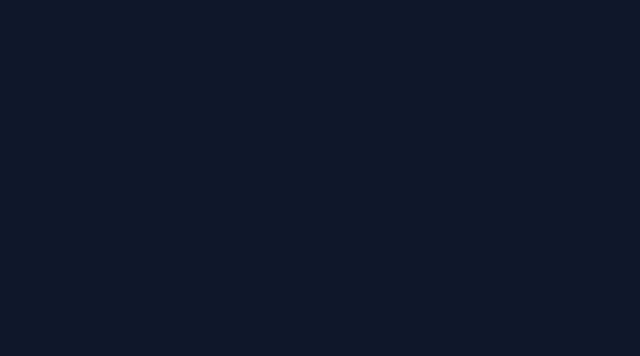
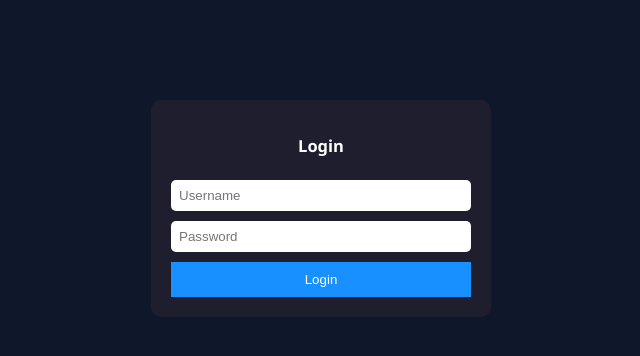
Before and after one commit to Ravi2001Vish/Party_Chart_Client, a React (Create React App) app: page /login in a window 1280 px wide. Before the commit this address had no page. Shown: the top 356 px of the page, without its empty margins (319-959 px from the left). Built offline with nearby package versions, Linux system fonts and the light colour scheme; what chartjs-plugin-datalabels would draw is missing.

Commit message:
login added

```diff
--- a/public/index.html
+++ b/public/index.html
@@ -24,6 +24,8 @@
       work correctly both with client-side routing and a non-root public URL.
       Learn how to configure a non-root public URL by running `npm run build`.
     -->
+
+
     <title>Sssypl Party Chart</title>
   </head>
   <body>
--- a/src/App.css
+++ b/src/App.css
@@ -202,3 +202,47 @@ tbody tr td {
   font-size: 11px;
   padding: 4px 6px;
 }
+
+
+
+
+.btn-logout {
+  background: #ff4d4f;
+  color: white;
+  border: none;
+  padding: 6px 12px;
+  border-radius: 6px;
+  cursor: pointer;
+  font-size: 12px;
+  transition: 0.2s;
+}
+
+.btn-logout:hover {
+  background: #d9363e;
+}
+
+.login-box {
+  width: 300px;
+  margin: 100px auto;
+  padding: 20px;
+  background: #1e1e2f;
+  color: white;
+  border-radius: 10px;
+  display: flex;
+  flex-direction: column;
+  gap: 10px;
+}
+
+.login-box input {
+  padding: 8px;
+  border-radius: 5px;
+  border: none;
+}
+
+.login-box button {
+  padding: 10px;
+  background: #1890ff;
+  border: none;
+  color: white;
+  cursor: pointer;
+}
--- a/src/App.js
+++ b/src/App.js
@@ -1,15 +1,60 @@
-import { BrowserRouter, Routes, Route } from "react-router-dom";
+import { BrowserRouter, Routes, Route, Navigate } from "react-router-dom";
+import { useState, useEffect } from "react";
+
 import Dashboard from "./pages/Dashboard";
 import AddRecord from "./pages/AddRecord";
 import EditRecord from "./pages/EditRecord";
+import Login from "./components/Login";
 
 function App() {
+  const [user, setUser] = useState(null);
+
+  // 🔐 Check login from localStorage
+  useEffect(() => {
+    const savedUser = localStorage.getItem("user");
+    if (savedUser) {
+      setUser(JSON.parse(savedUser));
+    }
+  }, []);
+
+  // 🔐 Protect routes
+  const PrivateRoute = ({ children }) => {
+    return user ? children : <Navigate to="/login" />;
+  };
+
   return (
     <BrowserRouter>
       <Routes>
-        <Route path="/" element={<Dashboard />} />
-        <Route path="/add" element={<AddRecord />} />
-        <Route path="/edit/:id" element={<EditRecord />} />
+        {/* 🔐 Login Route */}
+        <Route path="/login" element={<Login onLogin={setUser} />} />
+
+        {/* 🔐 Protected Routes */}
+        <Route
+          path="/"
+          element={
+            <PrivateRoute>
+              <Dashboard user={user} />
+            </PrivateRoute>
+          }
+        />
+
+        <Route
+          path="/add"
+          element={
+            <PrivateRoute>
+              <AddRecord />
+            </PrivateRoute>
+          }
+        />
+
+        <Route
+          path="/edit/:id"
+          element={
+            <PrivateRoute>
+              <EditRecord />
+            </PrivateRoute>
+          }
+        />
       </Routes>
     </BrowserRouter>
   );
--- a/src/api.js
+++ b/src/api.js
@@ -1,7 +1,8 @@
 import axios from "axios";
 
 const API = axios.create({
-  baseURL: "https://party-chart-server.onrender.com/api",
+  // baseURL: "https://party-chart-server.onrender.com/api",
+  baseURL: "http://localhost:5000/api"
 });
 
 export default API;
--- /dev/null
+++ b/src/components/Login.jsx
@@ -0,0 +1,60 @@
+import { useState } from "react";
+
+import { useNavigate } from "react-router-dom";
+
+
+
+export default function Login({ onLogin }) {
+  const [username, setUsername] = useState("");
+  const [password, setPassword] = useState("");
+const navigate = useNavigate();
+  const handleLogin = async () => {
+    try {
+      const res = await fetch("http://localhost:5000/login", {
+        method: "POST",
+        headers: {
+          "Content-Type": "application/json",
+        },
+        body: JSON.stringify({ username, password }),
+      });
+
+
+
+      const data = await res.json();
+
+      if (res.ok) {
+        localStorage.setItem("user", JSON.stringify(data.user));
+        onLogin(data.user);
+
+          navigate("/");
+      } else {
+        alert(data.message);
+      }
+    } catch (err) {
+      alert("Server error");
+    }
+  };
+
+  return (
+    <div className="login-box">
+      <h2>Login</h2>
+
+   <input
+  autoComplete="off"
+  placeholder="Username"
+  value={username}
+  onChange={(e) => setUsername(e.target.value)}
+/>
+
+<input
+  autoComplete="new-password"
+  type="password"
+  placeholder="Password"
+  value={password}
+  onChange={(e) => setPassword(e.target.value)}
+/>
+
+      <button onClick={handleLogin}>Login</button>
+    </div>
+  );
+}
--- a/src/pages/Dashboard.jsx
+++ b/src/pages/Dashboard.jsx
@@ -30,12 +30,29 @@ export default function Dashboard() {
 
   const navigate = useNavigate();
 
+const handleLogout = () => {
+  localStorage.removeItem("user"); // user remove
+  navigate("/login"); // login page pe bhejo
+};
+
   // 🔄 Fetch Data
-  const fetchData = async () => {
-    const res = await API.get("/");
-    setData(res.data);
-    setFiltered(res.data);
-  };
+const fetchData = async () => {
+  const res = await API.get("/");
+
+  const user = JSON.parse(localStorage.getItem("user"));
+
+  let apiData = res.data;
+
+  // 🔥 MAIN FIX (ONLY THIS PART)
+  if (user && user.allowedParties) {
+    apiData = apiData.filter((item) =>
+      user.allowedParties.includes(item.party)
+    );
+  }
+
+  setData(apiData);
+  setFiltered(apiData);
+};
 
   const handleExport = () => {
   const exportData = filtered.map((d) => ({
@@ -211,7 +228,9 @@ const handleClear = () => {
     <div className="dashboard-container">
 
       <h2>🚚 Logistics Monitoring Dashboard</h2>
-
+  <button className="btn-logout" onClick={handleLogout}>
+    Logout
+  </button>
       {/* 🔽 FILTER */}
       <div className="filter-box">
 
```
